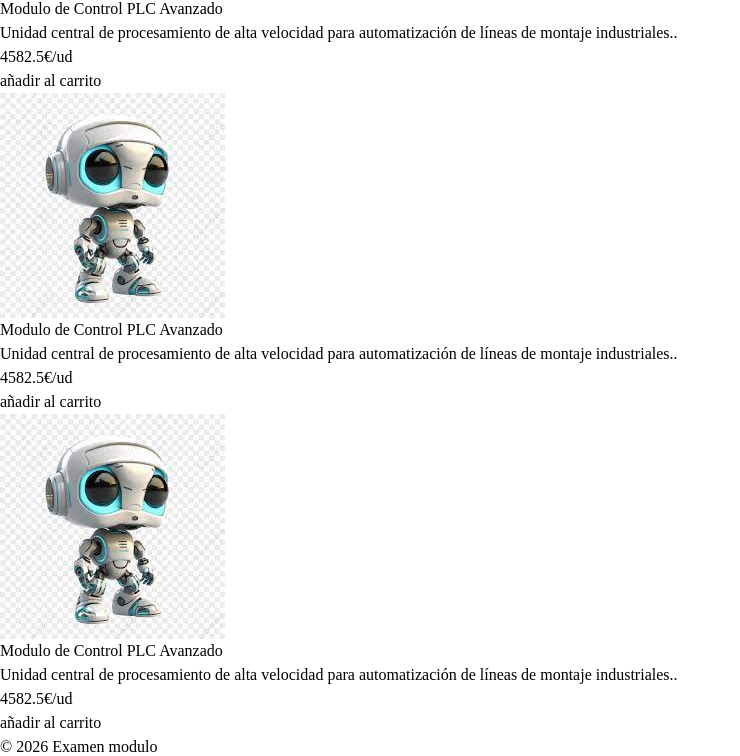
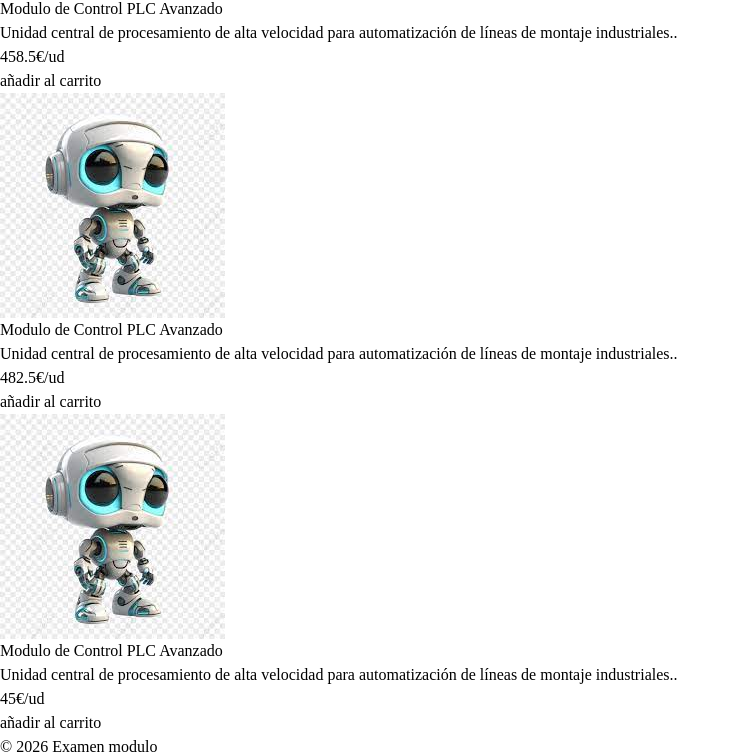
Before and after one commit to domingoestudia-byte/examen_modulo_1, a website: page index.html in a window 1280 px wide. Shown: the part 252-1008 px from the top of the page, without its empty margins (0-740 px from the left). Drawn offline with nearby package versions, Linux system fonts and the light colour scheme; files that its build step writes are made by us from their sources.

Commit message:
examenmodulo1

```diff
--- a/index.html
+++ b/index.html
@@ -28,7 +28,7 @@
                         velocidad para automatización
                         de líneas de montaje industriales..</p>
                 </div>
-                  <div class="font-bold text-xl mb-2 text-gray-900 dark:text-white">4582.5€/ud
+                  <div class="font-bold text-xl mb-2 text-gray-900 dark:text-white">458.5€/ud
                     </div>
                 <div class="px-6 py-4">
                     <button class="bg-blue-500 hover:bg-blue-700 text-white font-bold py-2 px-4
@@ -46,7 +46,7 @@
                         velocidad para automatización
                         de líneas de montaje industriales..</p>
                 </div>
-                  <div class="font-bold text-xl mb-2 text-gray-900 dark:text-white">4582.5€/ud
+                  <div class="font-bold text-xl mb-2 text-gray-900 dark:text-white">482.5€/ud
                     </div>
                 <div class="px-6 py-4">
                     <button class="bg-blue-500 hover:bg-blue-700 text-white font-bold py-2 px-4
@@ -65,7 +65,7 @@
                         velocidad para automatización
                         de líneas de montaje industriales..</p>
                 </div>
-                <div class="font-bold text-xl mb-2 text-gray-900 dark:text-white">4582.5€/ud
+                <div class="font-bold text-xl mb-2 text-gray-900 dark:text-white">45€/ud
                     </div>
                 <div class="px-6 py-4">
                     <button class="bg-blue-500 hover:bg-blue-700 text-white font-bold py-2 px-4
```
